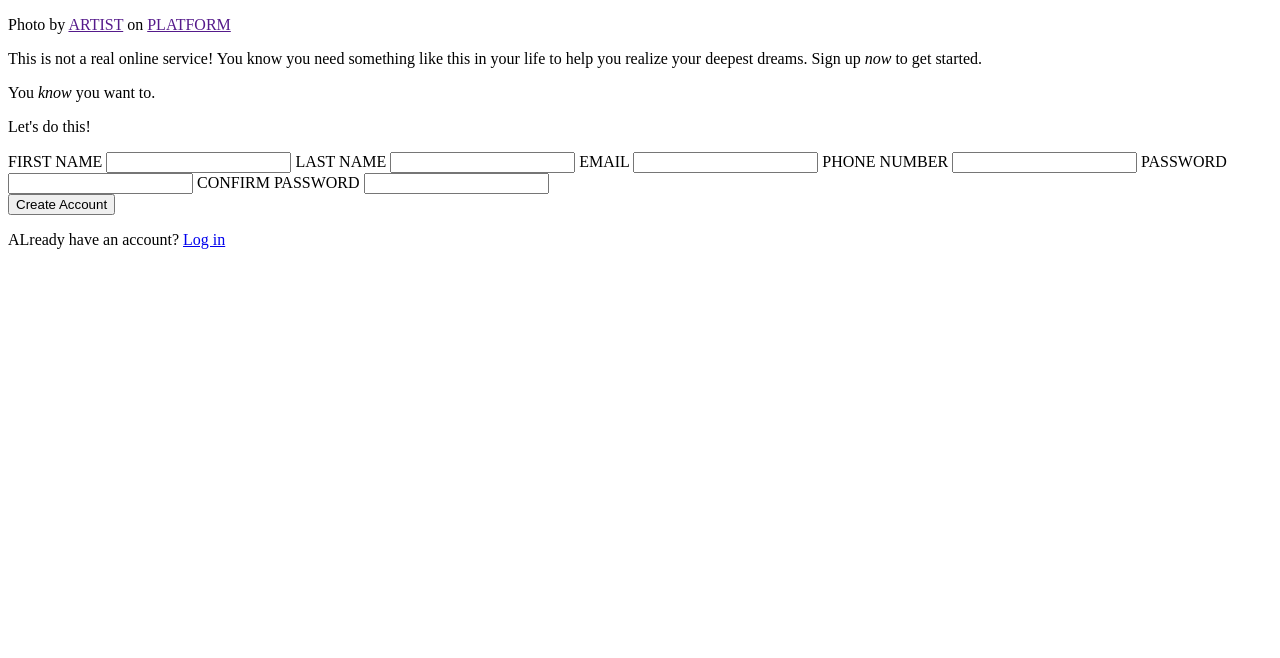
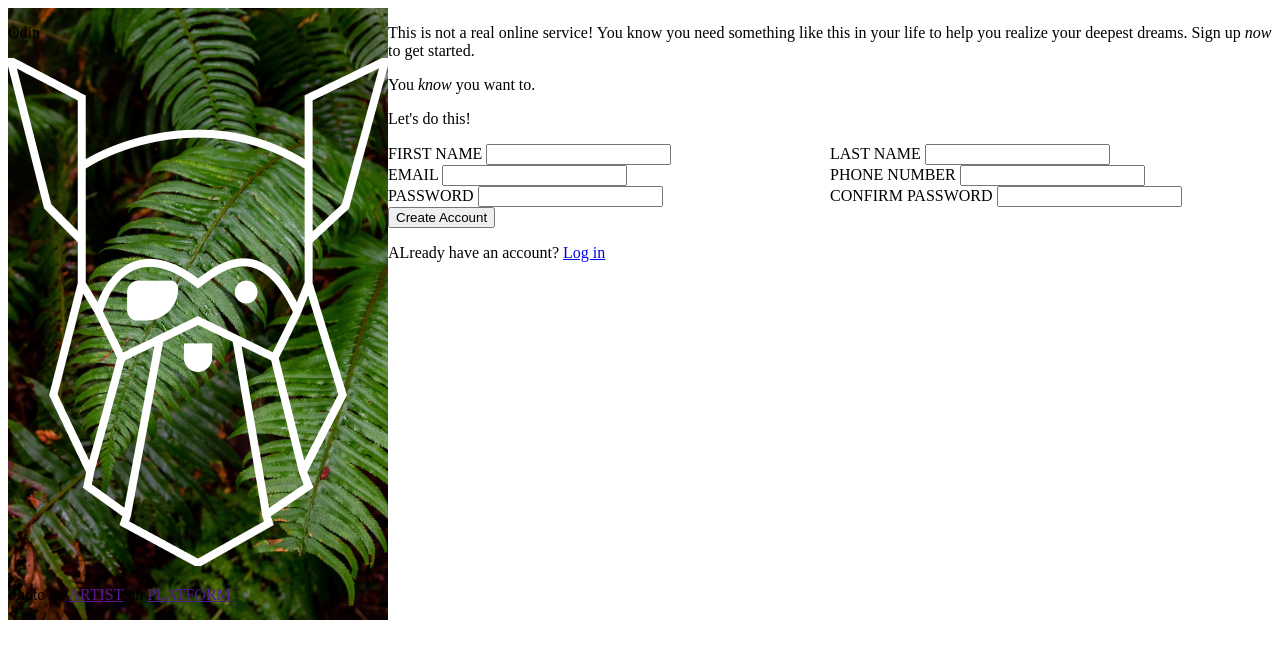
Before and after one commit to matthewsdreier/Sign-Up-Form, a plain HTML site: page index.html in a window 1280 px wide. Drawn offline with Linux system fonts and the light colour scheme.

Commit message:
Basic CSS layout, add assets

```diff
--- a/index.html
+++ b/index.html
@@ -4,16 +4,18 @@
     <meta charset="UTF-8">
     <meta http-equiv="X-UA-Compatible" content="IE=edge">
     <meta name="viewport" content="width=device-width, initial-scale=1.0">
-    <title>Document</title>
+    <link rel="stylesheet" href="style.css">
+    <title>Sign-Up Form</title>
 </head>
 <body>
     <div class="sidebar">
-        <div class="logo">
-
+        <div class="hero">
+            <p>Odin</p>
+            <img src="./Assets/Odin_logo.png" alt="Odin Logo">
         </div>
         <p>Photo by <a href="">ARTIST</a> on <a href="">PLATFORM</a></p>
     </div>
-    <div class="main">
+
     <form action="post.html" method="post">
         <p>This is not a real online service! You know you need something like this in your life to help you realize your deepest dreams. Sign up <i>now</i> to get started.</p>
         <p>You <i>know</i> you want to.</p>
@@ -21,23 +23,37 @@
         <div>
             <p>Let's do this!</p>
 
+            <div class="fields">
+                <div class="grid">
                     <label for="first">FIRST NAME</label>
                     <input type="text" id="first">
+                </div>
 
+                <div class="grid">
                     <label for="last">LAST NAME</label>
                     <input type="text" id="last">
+                </div>
 
+                <div class="grid">
                     <label for="email">EMAIL</label>
                     <input type="email" id="email">
+                </div>
 
+                <div class="grid">
                     <label for="phone">PHONE NUMBER</label>
                     <input type = "tel" id="phone">
+                </div>
 
+                <div class="grid">
                     <label for="password">PASSWORD</label>
                     <input type="password" id="password">
+                </div>
 
+                <div class="grid">
                     <label for="confirm">CONFIRM PASSWORD</label>
                     <input type="password" id="confirm">
+                </div>
+            </div>
         </div>
 
         <button type="submit">Create Account</button>
@@ -48,6 +64,5 @@
     <div class="submit">
 
     </div>
-    </div>
 </body>
 </html>
--- a/style.css
+++ b/style.css
@@ -0,0 +1,13 @@
+body {
+    display: flex;
+}
+
+.sidebar {
+    background-image: url("./Assets/sidebar_image.jpg");
+    background-size: cover;
+}
+
+.fields {
+    display: grid;
+    grid-template-columns: 1fr 1fr;
+}
```
Also changed, not shown: Assets/Norse-Bold.otf (added), Assets/Odin_logo.png (added), Assets/sidebar_image.jpg (added). Lines whose indentation alone changed are shown as unchanged.
